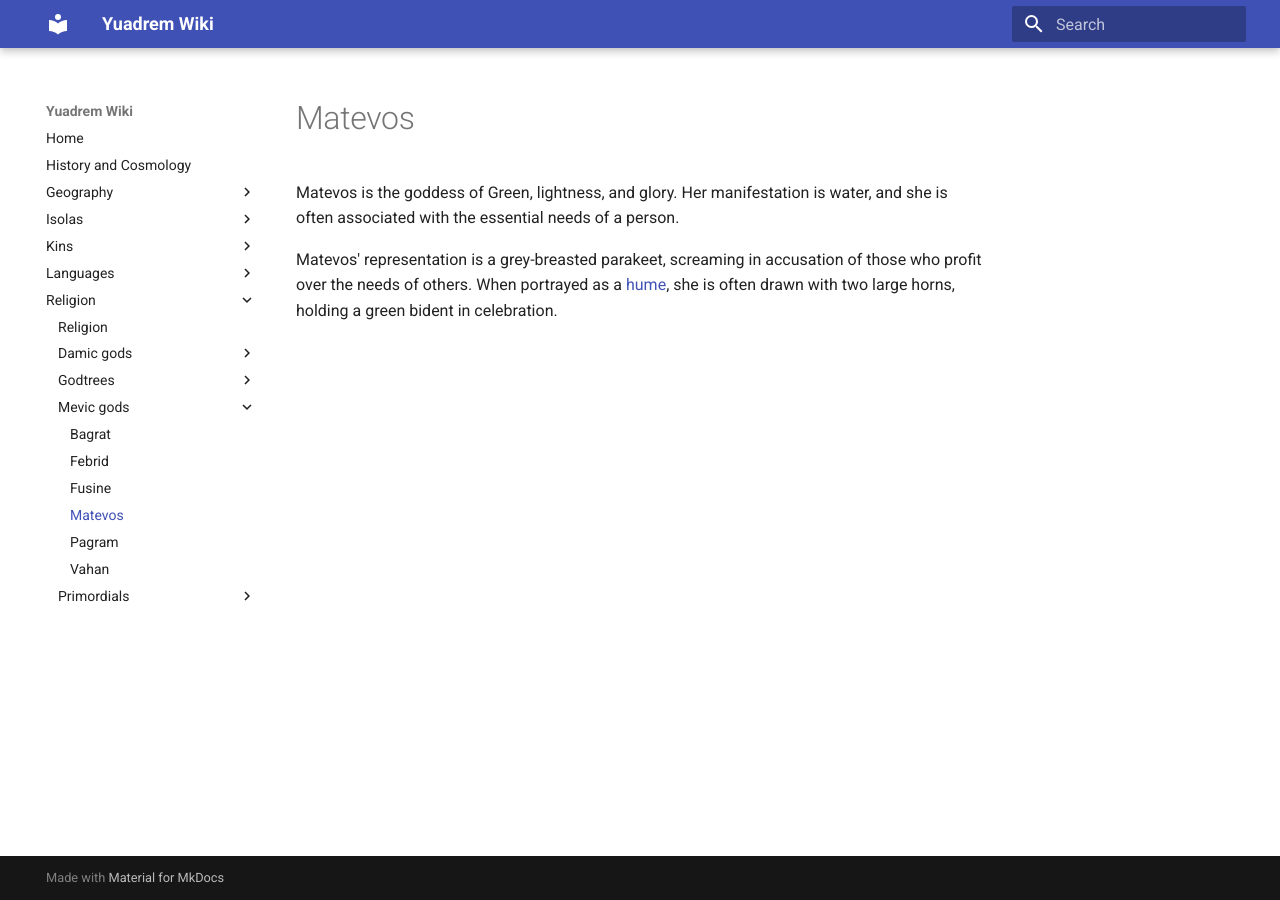
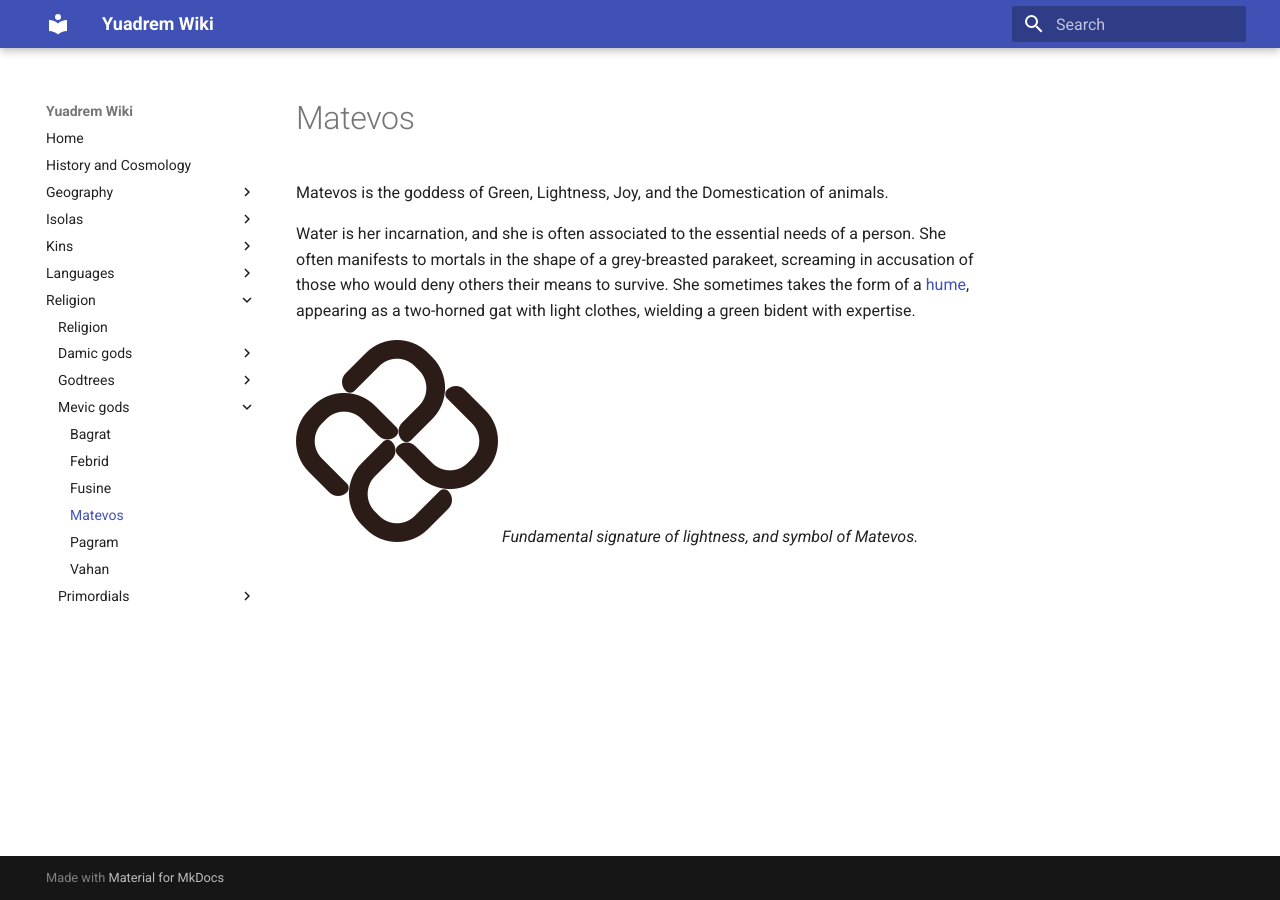
Before and after one commit to bleaktwig/yuadrem-wiki, an MkDocs documentation site: the page built from docs/religion/mevic_gods/matevos.md, in a window 1280 px wide. Built offline with MkDocs 1.6.1 and Material for MkDocs 9.7.7, drawn with Linux system fonts in a browser that asks for light colours.

Commit message:
Testing images for fundamental signatures + update on Matevos' page

```diff
--- a/docs/religion/mevic_gods/matevos.md
+++ b/docs/religion/mevic_gods/matevos.md
@@ -1,4 +1,7 @@
 # Matevos
-Matevos is the goddess of Green, lightness, and glory. Her manifestation is water, and she is often associated with the essential needs of a person.
+Matevos is the goddess of Green, Lightness, Joy, and the Domestication of animals.
 
-Matevos' representation is a grey-breasted parakeet, screaming in accusation of those who profit over the needs of others. When portrayed as a [hume](../../kins/hume.md), she is often drawn with two large horns, holding a green bident in celebration.
+Water is her incarnation, and she is often associated to the essential needs of a person. She often manifests to mortals in the shape of a grey-breasted parakeet, screaming in accusation of those who would deny others their means to survive. She sometimes takes the form of a [hume](../../kins/hume.md), appearing as a two-horned gat with light clothes, wielding a green bident with expertise.
+
+![Fundamental signature of lightness](img/fundamental_signature.lightness.png)
+_Fundamental signature of lightness, and symbol of Matevos._
```
Also changed, not shown: docs/religion/mevic_gods/img/fundamental_signature.lightness.png (added).
